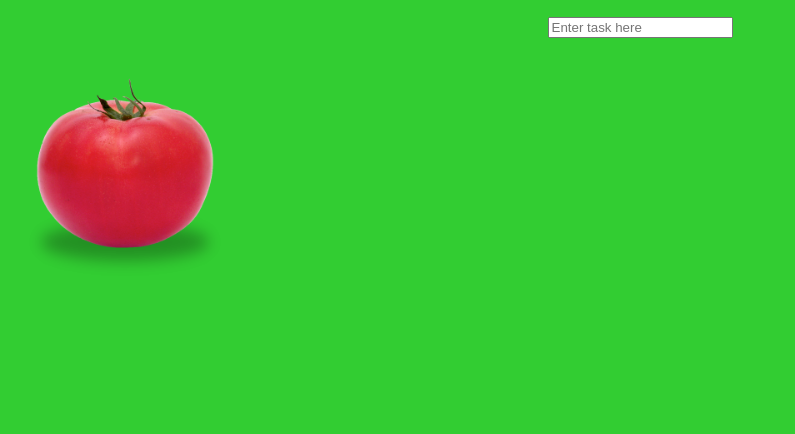
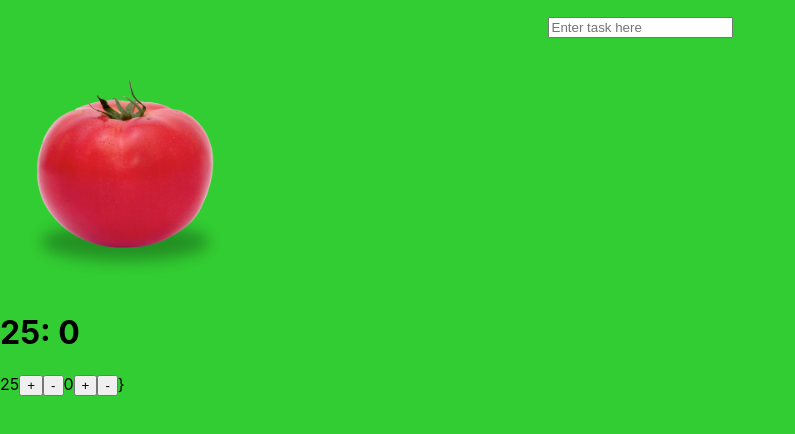
Before and after one commit to naaltunian/Pomodoro, a React (Create React App) app: page / in a window 1280 px wide. Shown: the top 434 px of the page, without its empty margins (0-795 px from the left). Built offline with nearby package versions, Linux system fonts and the light colour scheme.

Commit message:
Set up basic timer functionality

```diff
--- a/src/Components/Pomodoro/Pomodoro.js
+++ b/src/Components/Pomodoro/Pomodoro.js
@@ -1,11 +1,62 @@
 import React from 'react';
 import Logo from './Logo';
+import Timer from './Timer';
+import TimeController from './TimeController';
 
 class Pomodoro extends React.Component {
+
+    state = {
+        minutes: 25,
+        seconds: 0,
+        breakTimeMin: 5,
+        start: false,
+
+    }
+
+    secondTick = () => {
+        this.setState({ seconds: this.state.seconds === 0 ? 59 : this.state.seconds - 1 });
+    }
+
+    incrementMinTimer = () => {
+        const updatedMin = this.state.minutes + 1;
+        this.setState({ minutes: updatedMin });
+    }
+
+    incrementSecTimer = () => {
+        const updatedSec = this.state.seconds + 1;
+        this.setState({ seconds: updatedSec});
+    }
+
+    decrementMinTimer = () => {
+        const updatedMin = this.state.minutes - 1;
+        this.setState({ minutes: updatedMin});
+    }
+
+    decrementSecTimer = () => {
+        const updatedSec = this.state.seconds - 1;
+        this.setState({ seconds: updatedSec});
+    }
+
+    // ring = () => {
+    //     if (this.state.minutes === 0 && this.state.seconds === 0) {
+    //         // sound the alarm
+    //     }
+    // }
+
     render() {
+        const { minutes, seconds, breakTimeMin, start } = this.state
+
         return(
             <div>
                 <Logo />
+                <Timer minutes={minutes} seconds={seconds} breakTimeMin={breakTimeMin} start={start} />
+                <TimeController minutes={minutes}
+                    seconds={seconds}
+                    addMin={this.incrementMinTimer}
+                    addSec={this.incrementSecTimer}
+                    subMin={this.decrementMinTimer}
+                    subSec={this.decrementSecTimer}
+                />
             </div>
         )
     }
--- /dev/null
+++ b/src/Components/Pomodoro/TimeController.js
@@ -0,0 +1,16 @@
+import React, { Fragment } from 'react';
+
+const TimeController = ({ seconds, minutes, addMin, addSec, subMin, subSec }) => {
+    return(
+        <Fragment>
+            {minutes}
+            <button onClick={addMin}>+</button>
+            <button onClick={subMin}>-</button>
+            {seconds}
+            <button onClick={addSec}>+</button>
+            <button onClick={subSec}>-</button>}
+        </Fragment>
+    )
+}
+
+export default TimeController;
--- /dev/null
+++ b/src/Components/Pomodoro/Timer.js
@@ -0,0 +1,11 @@
+import React from 'react';
+
+const Timer = ({ minutes, seconds }) => {
+    return(
+        <div>
+            <h1>{minutes}: {seconds}</h1>
+        </div>
+    )
+}
+
+export default Timer;
```
